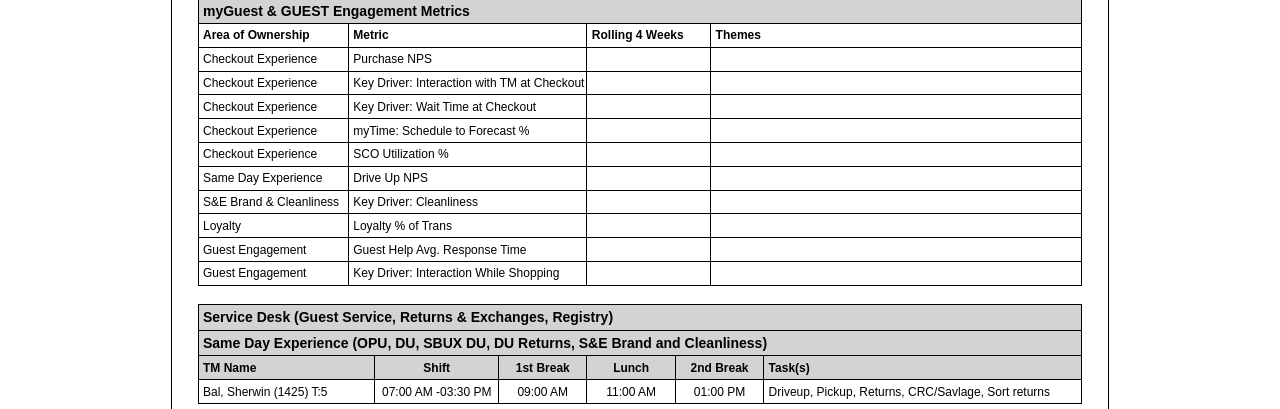
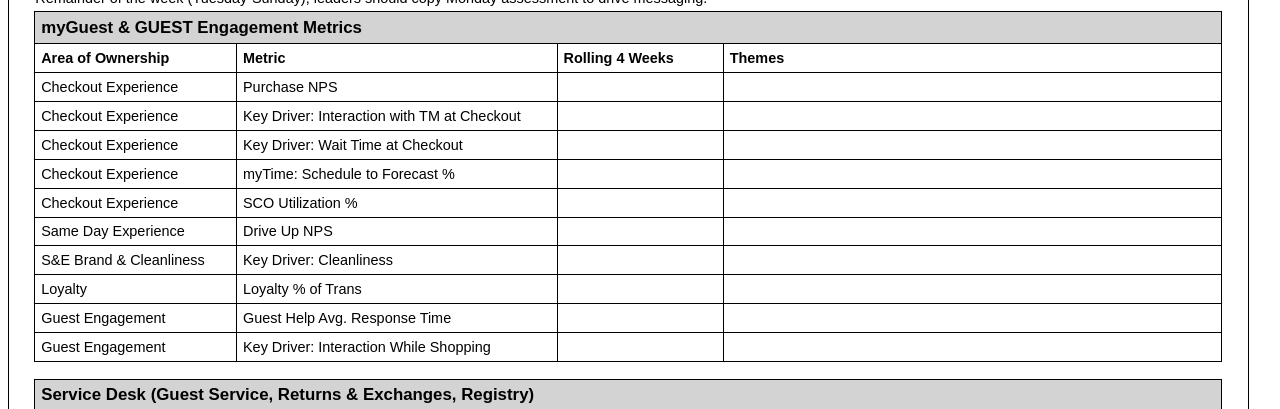
Before and after one commit to Alecay/break-schedules-builder, a plain HTML site: page templates/assignmentSheet.html in a window 1280 px wide. Shown: the part 100-509 px from the top of the page. Drawn offline with Linux system fonts and the light colour scheme.

Commit message:
Fixed Resizing Div Tables

```diff
--- a/js/helpers/tableResize.js
+++ b/js/helpers/tableResize.js
@@ -6,21 +6,59 @@ function setupTableResize(parent)
 
         window.addEventListener("resize", (event) =>
         {
-            resizeTable(table);
+            resizeDivTables(parent);
+            //resizeTable(table);
         });
 
         window.addEventListener("load", (event) =>
         {
-            resizeTable(table);
+            resizeDivTables(parent);
+            //resizeTable(table);
         });
     }
 
 }
 
+function resizeDivTables(container)
+{
+    const pageReferenceWidth = 1000;
+    const windowWidth = document.documentElement.clientWidth;
+    const isPercent = container.style.width.includes("%");
+    const containerWidth = isPercent ? parseInt(container.style.width) / 100 * windowWidth : parseInt(container.style.width);
+    const containerRatio = containerWidth / pageReferenceWidth;
+
+    const tableDatas = container.getElementsByTagName("td");
+    for (let i = 0; i < tableDatas.length; i++)
+    {
+        const t = tableDatas[i];
+
+        t.style.fontSize = "";
+
+        const style = getComputedStyle(t);
+        const originalSize = parseInt(style.fontSize);
+        //console.log("fSize:", originalSize, t);
+
+        t.style.fontSize = String(originalSize * containerRatio).concat("px");
+    }
+
+    //Also resize any object with the class tableResize
+    const others = container.querySelectorAll(".tableResize");
+
+    for (let j = 0; j < others.length; j++)
+    {
+        const oth = others[j];
+
+        oth.style.height = "";
+
+        const style = getComputedStyle(oth);
+        const originalSize = parseInt(style.height);
+
+        oth.style.height = String(originalSize * containerRatio).concat("px");
+    }
+}
+
 function resizeTable(table)
 {
-
-
     const pageReferenceWidth = 1000;
     const windowWidth = document.documentElement.clientWidth;
     const scaleRatio = windowWidth / pageReferenceWidth;
@@ -33,10 +71,12 @@ function resizeTable(table)
 
     const useRatio = scaleRatio * containerRatio;
 
-    const text = document.getElementsByTagName("td");
-    for (let i = 0; i < text.length; i++)
+    const tableDatas = table.getElementsByTagName("td");
+    //const tableDatas = container.querySelectorAll("td");
+    console.log(tableDatas);
+    for (let i = 0; i < tableDatas.length; i++)
     {
-        const t = text[i];
+        const t = tableDatas[i];
 
         t.style.fontSize = "";
 
@@ -53,7 +93,6 @@ function resizeTable(table)
     for (let j = 0; j < others.length; j++)
     {
         const oth = others[j];
-        console.log(oth);
 
         oth.style.height = "";
 
--- a/templates/assignmentSheet.html
+++ b/templates/assignmentSheet.html
@@ -97,7 +97,7 @@
 
     <script type="text/javascript" src="/js/helpers/tableResize.js"></script>
 
-    <div id="se-assignment-sheet" style="padding: 2%; border: solid 1px; width: 70%; margin: auto">
+    <div id="se-assignment-sheet" style="padding: 2%; border: solid 1px; width: 94%">
         <div id="se-assignment-sheet-front">
 
             <table id="title-table" style="width: 100%;">
@@ -574,13 +574,8 @@
         </div>
     </div>
 
-
-
-
-
     <script>
-
-        setupTableResize(document.getElementById("se-assignment-sheet-front"));
+        setupTableResize(document.getElementById("se-assignment-sheet"));
     </script>
 
 
```
Also changed, not shown: index.html (+9 -5 lines).
